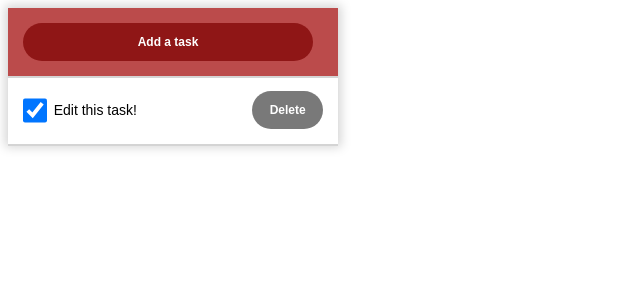
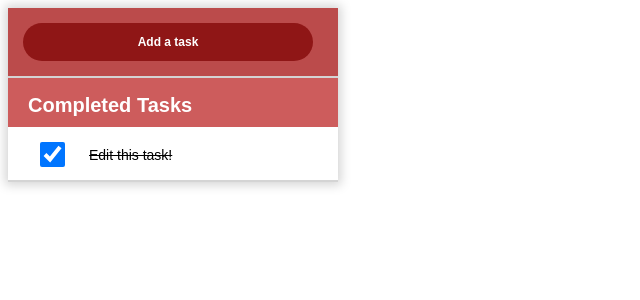
Before and after one commit to foolmonkey/todo-list, a React (Create React App) app in the folder todo-list/: page / in a window 1280 px wide. Both pictures are taken after a click on the checkbox 34 px from the left and 110 px from the top of the page. Shown: the top 300 px of the page, without its empty margins (0-640 px from the left). Built offline with nearby package versions, Linux system fonts and the light colour scheme.

Commit message:
Display completed tasks

```diff
--- a/todo-list/src/App.js
+++ b/todo-list/src/App.js
@@ -1,5 +1,6 @@
 import React from "react";
 import Tasklist from "./Tasklist";
+import CompletedList from "./CompletedList";
 import Add from "./Add";
 
 class App extends React.Component {
@@ -14,6 +15,8 @@ class App extends React.Component {
     this.addTask = this.addTask.bind(this);
     this.handleInput = this.handleInput.bind(this);
     this.handleKeyDown = this.handleKeyDown.bind(this);
+    this.completeTask = this.completeTask.bind(this);
+    this.uncompleteTask = this.uncompleteTask.bind(this);
   }
 
   // deletes the task with the specified key
@@ -54,6 +57,31 @@ class App extends React.Component {
     }
   }
 
+  completeTask(key, value, event) {
+    event.preventDefault();
+
+    let items = this.state.completed;
+    items.push(value);
+
+    this.setState({ completed: items });
+
+    // remove from tasks
+    this.deleteTask(key);
+  }
+
+  uncompleteTask(key, value) {
+    let items = this.state.tasks;
+    items.push(value);
+
+    this.setState({ tasks: items });
+
+    // remove from completed tasks
+    let removed = this.state.completed;
+    removed.splice(key, 1);
+
+    this.setState({ completed: removed });
+  }
+
   render() {
     return (
       <div className="App">
@@ -63,7 +91,18 @@ class App extends React.Component {
           deleteTask={this.deleteTask}
           handleInput={this.handleInput}
           handleKeyDown={this.handleKeyDown}
+          completeTask={this.completeTask}
         ></Tasklist>
+
+        {this.state.completed.length > 0 && (
+          <div id="completed">
+            <h2>Completed Tasks</h2>
+            <CompletedList
+              tasks={this.state.completed}
+              uncompleteTask={this.uncompleteTask}
+            ></CompletedList>
+          </div>
+        )}
       </div>
     );
   }
--- /dev/null
+++ b/todo-list/src/CompletedList.js
@@ -0,0 +1,18 @@
+import React from "react";
+import CompletedTask from "./CompletedTask";
+
+// display tasks from props
+class CompletedList extends React.Component {
+  render() {
+    return this.props.tasks.map((task, i) => (
+      <CompletedTask
+        key={i}
+        id={i}
+        value={task}
+        uncompleteTask={this.props.uncompleteTask}
+      ></CompletedTask>
+    ));
+  }
+}
+
+export default CompletedList;
--- /dev/null
+++ b/todo-list/src/CompletedTask.js
@@ -0,0 +1,25 @@
+import React from "react";
+
+class CompletedTask extends React.Component {
+  render() {
+    return (
+      <div className="box doneoffset">
+        <input
+          className="complete"
+          type="checkbox"
+          checked
+          onChange={(e) =>
+            this.props.uncompleteTask(this.props.id, this.props.value, e)
+          }
+        ></input>
+        <input
+          className="strikethrough"
+          type="text"
+          defaultValue={this.props.value}
+        ></input>
+      </div>
+    );
+  }
+}
+
+export default CompletedTask;
--- a/todo-list/src/Task.js
+++ b/todo-list/src/Task.js
@@ -4,7 +4,13 @@ class Task extends React.Component {
   render() {
     return (
       <div className="box new">
-        <input className="complete" type="checkbox"></input>
+        <input
+          className="complete"
+          type="checkbox"
+          onClick={(e) =>
+            this.props.completeTask(this.props.id, this.props.value, e)
+          }
+        ></input>
         <input
           type="text"
           onChange={(e) => this.props.handleInput(this.props.id, e)}
--- a/todo-list/src/Tasklist.js
+++ b/todo-list/src/Tasklist.js
@@ -12,6 +12,7 @@ class Tasklist extends React.Component {
         handleInput={this.props.handleInput}
         deleteTask={this.props.deleteTask}
         handleKeyDown={this.props.handleKeyDown}
+        completeTask={this.props.completeTask}
       ></Task>
     ));
   }
--- a/todo-list/src/index.css
+++ b/todo-list/src/index.css
@@ -18,6 +18,10 @@
   background-color: rgb(212, 212, 212);
   position: fixed;
   margin: 53px 0px 0px -15px;
+}
+
+.doneoffset::after {
+  margin: 38px 0px 0px -15px;
 }
 
 #bar {
@@ -66,3 +70,16 @@ input {
   font-size: 14px;
   margin: 0 5px 0 5px;
 }
+
+#completed h2 {
+  margin: 0;
+  padding: 18px 0px 10px 20px;
+  font-family: Arial, Helvetica, sans-serif;
+  font-size: 20px;
+  color: white;
+  background-color: indianred;
+}
+
+.strikethrough {
+  text-decoration: line-through;
+}
```
